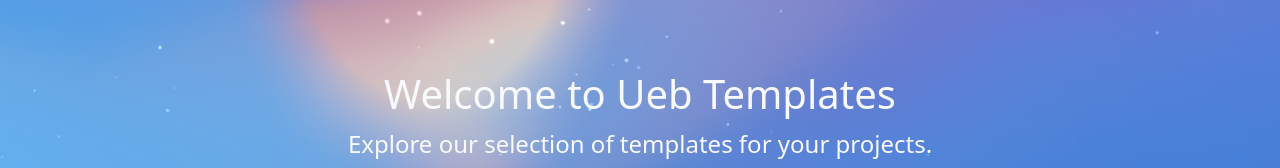
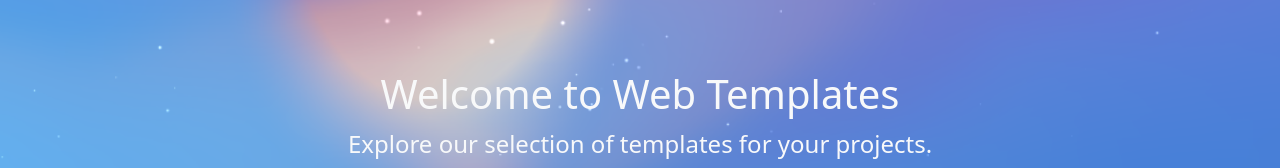
Before and after one commit to florentmuqolli/Web-API-2024, a React (Create React App) app in the folder frontend/krijimi-i-uebfaqeve-te-personalizuara/: page / in a window 1280 px wide. Shown: the part 308-476 px from the top of the page. Built offline with nearby package versions, Linux system fonts and the light colour scheme.

Commit message:
mysql added

```diff
--- a/frontend/krijimi-i-uebfaqeve-te-personalizuara/src/components/MainPage.js
+++ b/frontend/krijimi-i-uebfaqeve-te-personalizuara/src/components/MainPage.js
@@ -3,7 +3,7 @@ import React from 'react';
 const MainPage = () => {
     return (
         <div className="text-center text-light" style={{ paddingTop: '20%', fontSize: '1.5rem'}}>
-            <h1>Welcome to Ueb Templates</h1>
+            <h1>Welcome to Web Templates</h1>
             <p>Explore our selection of templates for your projects.</p>
         </div>
     );
```
Also changed, not shown: 2 other files (tests, documents, lock files or other folders).
